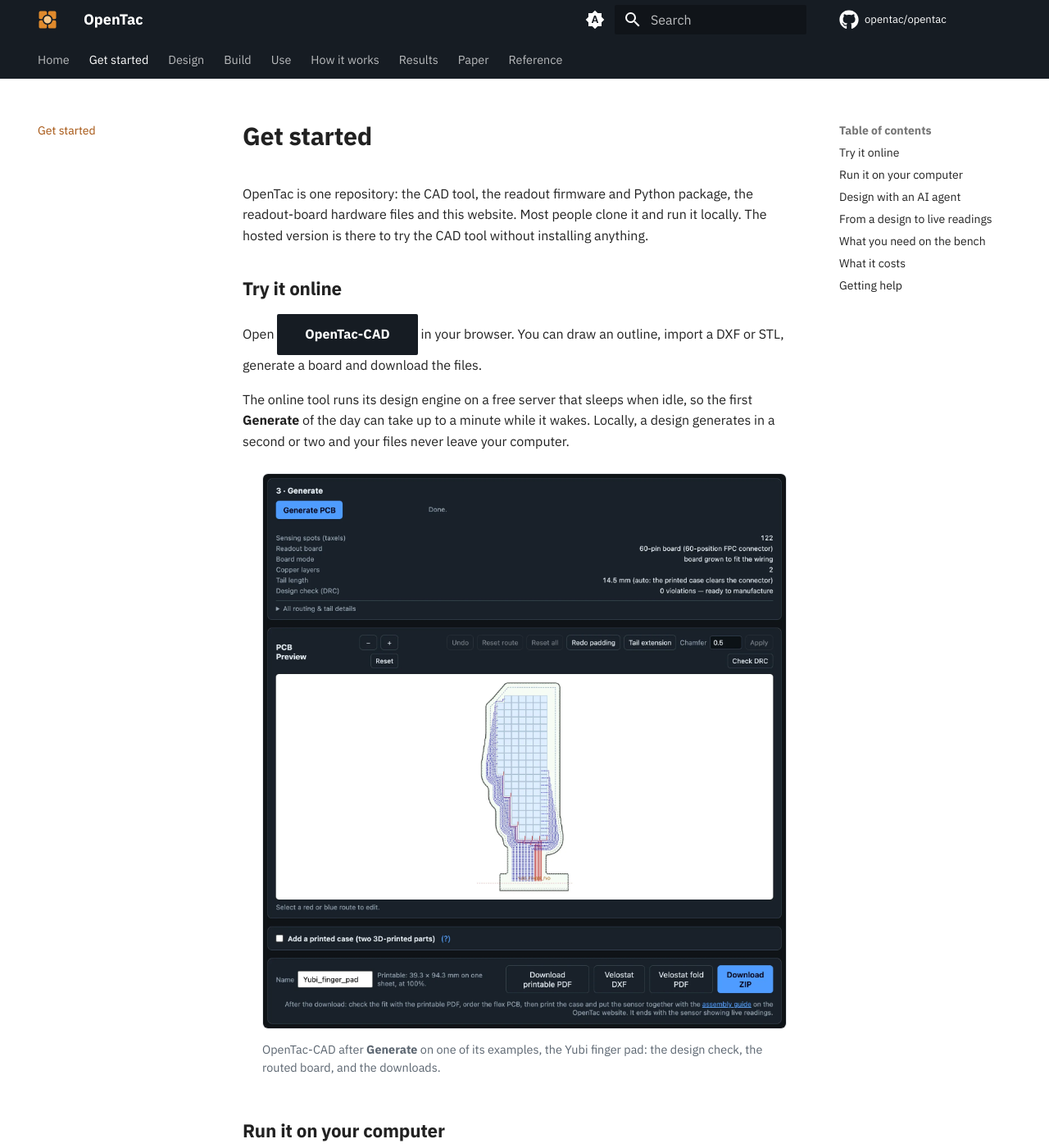
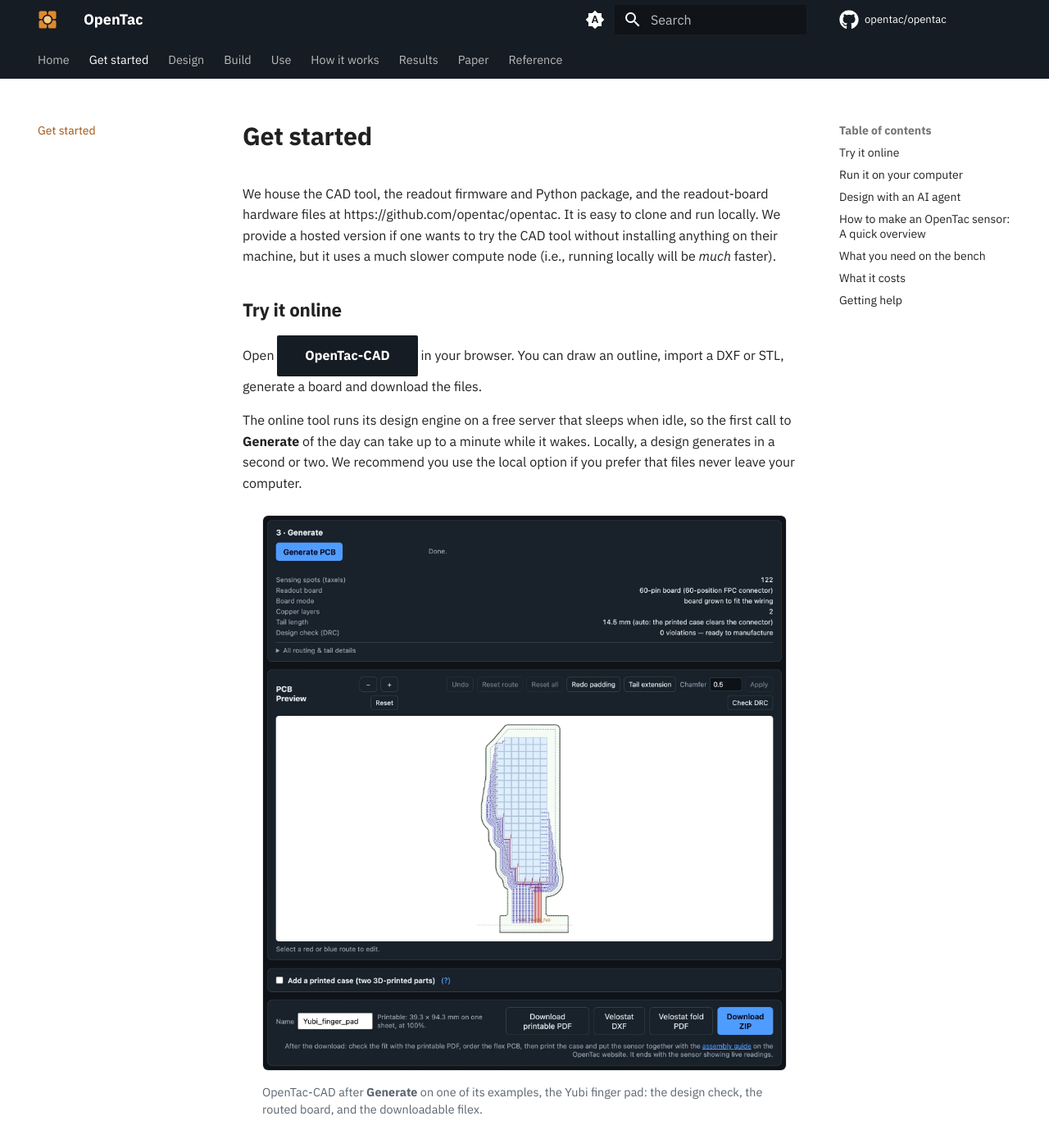
Before and after one commit to opentac/opentac.github.io, an MkDocs documentation site: the page built from docs/get-started.md, in a window 1280 px wide and 1400 px high. Shown: the whole window at 82% size. Built offline with MkDocs 1.6.1 and Material for MkDocs 9.7.7, drawn with Linux system fonts in a browser that asks for light colours; comment, search, counter and statistics services are not loaded; some of the changed text lies outside the part shown.

Commit message:
Revise website text [skip render]

```diff
--- a/docs/get-started.md
+++ b/docs/get-started.md
@@ -5,22 +5,22 @@
 
 # Get started
 
-OpenTac is one repository: the CAD tool, the readout firmware and Python package, the readout-board hardware files and this website. Most people clone it and run it locally. The hosted version is there to try the CAD tool without installing anything.
+We house the CAD tool, the readout firmware and Python package, and the readout-board hardware files at https://github.com/opentac/opentac. It is easy to clone and run locally. We provide a hosted version if one wants to try the CAD tool without installing anything on their machine, but it uses a much slower compute node (i.e., running locally will be *much* faster).
 
 ## Try it online
 
 Open [OpenTac-CAD](../cad/){ .md-button .md-button--primary } in your browser. You can draw an outline, import a DXF or STL, generate a board and download the files.
 
-The online tool runs its design engine on a free server that sleeps when idle, so the first **Generate** of the day can take up to a minute while it wakes. Locally, a design generates in a second or two and your files never leave your computer.
+The online tool runs its design engine on a free server that sleeps when idle, so the first call to **Generate** of the day can take up to a minute while it wakes. Locally, a design generates in a second or two. We recommend you use the local option if you prefer that files never leave your computer.
 
 <figure class="ot-fig ot-fig--clear ot-screen" markdown="span" style="max-width: 32rem">
   [![OpenTac-CAD after Generate on its Yubi finger pad example: the result panel lists 122 taxels, the 60-pin readout board, the board grown to fit the wiring, 2 copper layers, a 14.5 mm tail chosen automatically so the printed case clears the connector, and 0 design-check violations; below it the PCB preview of the routed board, and the download bar with the design name and buttons for the printable PDF, the piezo layer DXF and piezo layer fold PDF (cut files for the piezoresistive layer), and the ZIP.](assets/screens/cad_generated.webp){ loading=lazy width="939" height="995" }](assets/screens/cad_generated.webp)
-  <figcaption>OpenTac-CAD after <strong>Generate</strong> on one of its examples, the Yubi finger pad: the design check, the routed board, and the downloads.</figcaption>
+  <figcaption>OpenTac-CAD after <strong>Generate</strong> on one of its examples, the Yubi finger pad: the design check, the routed board, and the downloadable filex.</figcaption>
 </figure>
 
 ## Run it on your computer
 
-You need [git](https://git-scm.com/downloads) (or download the repository as a ZIP from GitHub) and nothing else: the start script installs [uv](https://docs.astral.sh/uv/), a small Python installer, if you don't have it.
+You only need [git](https://git-scm.com/downloads) (or download the repository as a ZIP from GitHub): the start script installs [uv](https://docs.astral.sh/uv/) if you don't have it already.
 
 1. Get the code:
 
@@ -51,9 +51,9 @@
 
 The repository includes a skill that teaches a coding agent to design sensors with the same compiler the CAD tool uses. [Claude Code](https://claude.com/claude-code) loads it automatically from `.claude/skills/opentac/` when you start it in the repository folder; other agents read [`AGENTS.md`](https://github.com/opentac/opentac/blob/main/AGENTS.md), which points them to the same instructions. Describe the sensor in your own words, with its size, shape and where the cable should leave. See [Design with an AI agent](design/agent.md).
 
-## From a design to live readings
+## How to make an OpenTac sensor: A quick overview
 
-The whole path, with a page for each step. The [assembly guide](build/assembly.md) covers steps 2, 5 and 6 on one page, with photos and a video.
+For more details, we have the [assembly guide](build/assembly.md) that covers steps 2, 5 and 6.
 
 <div class="ot-photos ot-photos--three" markdown>
 <figure markdown="span">
```
Also changed, not shown: other parts of docs/get-started.md (+1 -1 lines), docs/index.md (+53 -56 lines).
